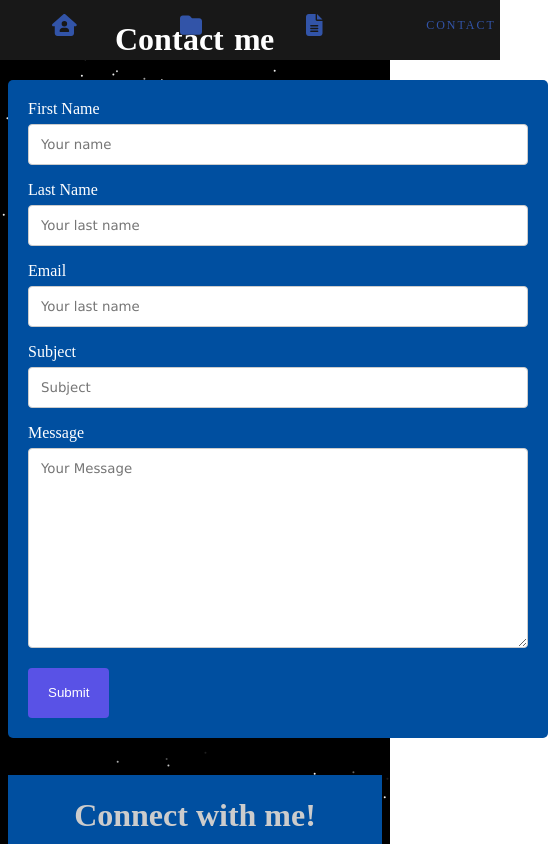
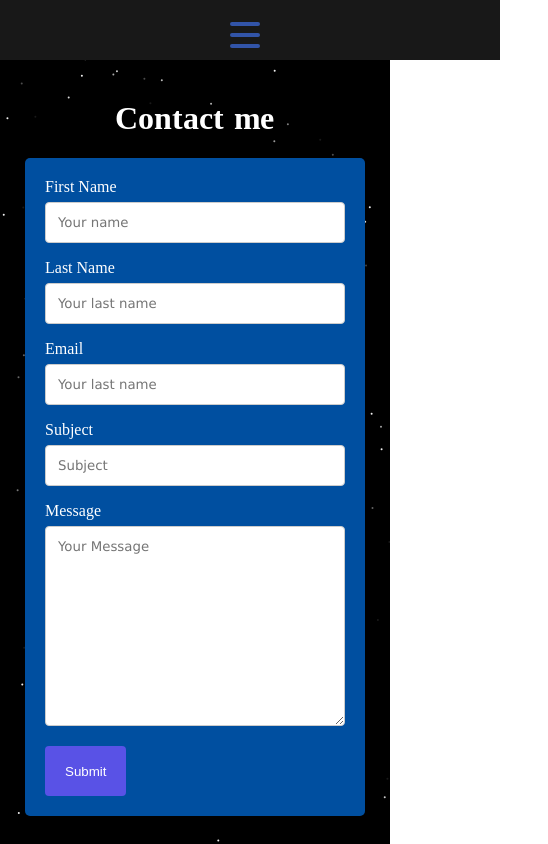
Before and after one commit to ShirvanyanKaren/My-React-Portfolio, a React (Vite) app: page /Contact in a window 390 px wide. Shown: the top 844 px of the page, 548 px wide, since content can reach past the window. Built offline with nearby package versions, Linux system fonts and the light colour scheme.

Commit message:
mobile interface and burger menu

```diff
--- a/src/components/Nav/Nav.jsx
+++ b/src/components/Nav/Nav.jsx
@@ -1,38 +1,55 @@
-import { FontAwesomeIcon } from '@fortawesome/react-fontawesome'
-import './Nav.scss'
-import { NavLink, useLocation } from 'react-router-dom'
+import { FontAwesomeIcon } from '@fortawesome/react-fontawesome';
+import './Nav.scss';
+import { NavLink, useLocation } from 'react-router-dom';
+import { useState } from 'react';
 
-import { faHomeUser,faEnvelope, faFolder, faFileAlt } from '@fortawesome/free-solid-svg-icons'
-
-
+import { faHomeUser, faEnvelope, faFolder, faFileAlt } from '@fortawesome/free-solid-svg-icons';
 
 const Navbar = () => {
+  const currentPage = useLocation().pathname;
+  const [isMenuOpen, setIsMenuOpen] = useState(false);
 
-    const currentPage = useLocation().pathname;
-
-
+  const toggleMenu = () => {
+    setIsMenuOpen(!isMenuOpen);
+  };
 
   return (
-
-
-        <div className='nav-bar'>
+    <div className={`nav-bar${isMenuOpen ? ' open' : ''}`}>
       <nav>
-        <NavLink exact="true"  className={currentPage === '/' ? 'about-active' : 'about-link'} to="/" >
+        <NavLink exact="true" className={currentPage === '/' ? 'about-active' : 'about-link'} to="/">
           <FontAwesomeIcon icon={faHomeUser} color="#4d4d4e" />
         </NavLink>
-        <NavLink exact="true" className={currentPage === '/Portfolio' ? 'portfolio-active' : 'portfolio-link'} to="/Portfolio" >
+        <NavLink
+          exact="true"
+          className={currentPage === '/Portfolio' ? 'portfolio-active' : 'portfolio-link'}
+          to="/Portfolio"
+        >
           <FontAwesomeIcon icon={faFolder} color="#4d4d4e" />
         </NavLink>
-        <NavLink exact="true" className={currentPage === '/Resume' ? 'resume-active' : 'resume-link'} to="/Resume" >
+        <NavLink
+          exact="true"
+          className={currentPage === '/Resume' ? 'resume-active' : 'resume-link'}
+          to="/Resume"
+        >
           <FontAwesomeIcon icon={faFileAlt} color="#4d4d4e" />
         </NavLink>
-        <NavLink exact="true" className={currentPage === '/Contact' ? 'contact-active' : 'contact-link'} to="/Contact" >
+        <NavLink
+          exact="true"
+          className={currentPage === '/Contact' ? 'contact-active' : 'contact-link'}
+          to="/Contact"
+        >
           <FontAwesomeIcon exact="true" icon={faEnvelope} color="#4d4d4e" />
         </NavLink>
+        <div className="burger-nav" onClick={toggleMenu}>
+          <div className={`burger-menu${isMenuOpen ? ' open' : ''}`}>
+            <div className="burger-bar"></div>
+            <div className="burger-bar"></div>
+            <div className="burger-bar"></div>
+          </div>
+        </div>
       </nav>
-        </ div>
-
-)
-}
+    </div>
+  );
+};
 
 export default Navbar;
--- a/src/components/Nav/Nav.scss
+++ b/src/components/Nav/Nav.scss
@@ -1,4 +1,5 @@
 .nav-bar {
+
   background: #181818;
   width: 100%;
   height: 60px;
@@ -115,7 +116,7 @@
           content: "RESUME";
         }
       }
-      &:last-child {
+      &:nth-child(4) {
         &:after {
           content: "CONTACT";
         }
@@ -123,30 +124,142 @@
     }
   }
 }
+.burger-nav{
+  display: none;
+}
 
-.active-linkerdinker {
-  color: #32a865;
-  svg {
-    opacity: 0;
+
+
+@media only screen and (max-width: 900px ){
+
+
+
+
+
+  .nav-bar svg {
+    display: none;
+  }
+  .nav-bar nav a{
+    display: none;
+  }
+
+  .burger-nav{
+    display: flex;
+    justify-content: flex-end;
+    align-items: center;
+    margin-right: 10px;
+    margin-top: 10px;
+    z-index: 11;
+  }
+
+
+   .nav-bar.open {
+    animation:  0.5s fadeIn forwards;
+    height: 100%;
+    width: 30%;
+    min-width: 300px;
+    position: fixed;
+    top: 0;
+    left: 0;
+    bottom: 0;
+    z-index: 10;
+
+
+
+   nav{
+    flex-direction: column;
+    align-items: center;
+    justify-content: space-evenly;
+    height: 100%;
+    width: 100%;
+    background-color: #181818;
+    position: absolute;
+    top: 0;
+    transition: 850ms;
+
+    a{
+      display: block;
+      font-size: 30px;
+      text-decoration: none;
+      transition: color 0.3s;
+      svg {
+        margin-right: 10px;
+      }
+      &:hover {
+        color: #3254a8;
+      }
+    }
+    svg {
+      display: block
+    }
 
   }
-  &:after {
-    opacity: 1;
+
+  .burger-nav{
+    display: block;
+
   }
 
+
+}
 }
 
-.active-linkerdinker {
-  color: #32a865;
-  a {
-    color: #32a865;
+.burger-menu {
+
+  cursor: pointer;
+  display: flex;
+  flex-direction: column;
+  justify-content: space-between;
+  align-items: flex-end; // Align the burger menu bars to the right
+  height: 30px;
+  width: 30px;
+  z-index: 11;
+  &.open {
+    .burger-bar:nth-child(1) {
+      transform: rotate(45deg) translate(3px, 3px);
+    }
+    .burger-bar:nth-child(2) {
+      opacity: 0;
+    }
+    .burger-bar:nth-child(3) {
+      transform: rotate(-45deg) translate(3px, -3px);
+    }
   }
-  svg {
-    color: #32a865;
+  .burger-bar {
+    height: 4px;
+    width: 30px;
+    background-color: #3254a8;
+    border-radius: 0.5em;
+    margin: 2px 0;
+    transition: transform 0.3s, opacity 0.3s;
+  }
+}
 
-  }
-  &:after {
-    opacity: 1;
+.menu {
+  display: none;
+  width: 250px;
+  height: 100%;
+  background-color: #181818;
+  position: fixed;
+  top: 0;
+  z-index: 10;
+  overflow-x: hidden;
+  transition: left 0.3s ease-in-out;
+  &.open {
+    left: 0;
   }
 
+  a {
+    display: block;
+    padding: 15px;
+    color: #4d4d4e;
+    text-decoration: none;
+    transition: color 0.3s;
+    svg {
+      margin-right: 10px;
+    }
+    &:hover {
+      color: #3254a8;
+    }
+  }
 }
--- a/src/pages/About/About.scss
+++ b/src/pages/About/About.scss
@@ -179,3 +179,44 @@
         }
     }
 }
+//media query for 1200px
+@media only screen and (max-width: 1200px){
+    .about-footer{
+        margin-top: 30%;
+
+        right: 0;
+        bottom: 0;
+
+    }
+    .about-me {
+        margin-top: 20%;
+        display: block;
+    }
+    .footer
+    .myImage {
+        margin-top: 10%;
+        justify-content: center;
+    }
+    .summary{
+        width: 100%;
+        margin-left: 0;
+    }
+    // move the cube all the way to the bottom
+    .stage-cube-cont{
+        width: 100%;
+        height: 110%;
+        margin-top: 10%;
+        margin-left: 0;
+        margin-right: 0;
+        padding-top: 0;
+        right: 0;
+        top: 0;
+    }
+    .cubespinner{
+        margin-top: 5%;
+        margin-left: 50%;
+        width: 100%;
+        height: 110%;
+    }
+
+}
--- a/src/pages/Contact/Contact.jsx
+++ b/src/pages/Contact/Contact.jsx
@@ -62,6 +62,7 @@ const Contact = () => {
 
   return (
     <>
+    <div className="contact-container">
       <div className="heading">
         <h1>
           <AnimatedLetters
@@ -142,6 +143,7 @@ const Contact = () => {
           </div>
         </form>
       </div>
+    </div>
       <Footer />
     </>
   );
--- a/src/pages/Contact/Contact.scss
+++ b/src/pages/Contact/Contact.scss
@@ -75,3 +75,86 @@ button {
   animation: fadeInUp 2s;
 
 }
+//create media query for mobile
+@media only screen and (max-width: 1400px) {
+
+//fix the top margin for the heading
+.contact-container {
+  margin-top: 100px;
+}
+}
+
+//create media query for tablet
+@media only screen and (max-width: 1000px) {
+  .contact {
+    width: 400px;
+  }
+  .contact-container {
+    margin-top: 100px;
+  }
+  .heading {
+    margin-top: 10%;
+    margin-bottom: 0;
+    color: white;
+    text-align: center;
+    animation: fadeInUp 2s;
+  }
+  .submission {
+    display: flex;
+    height: 50px;
+    .success {
+      display: flex;
+      flex-direction: row;
+      align-items: center;
+      animation: fadeInUp 2s;
+      width: 70%;
+      margin-left: 10px;
+    }
+    svg {
+      color: rgb(154, 233, 165);
+      width: 30px;
+    }
+  }
+  .success-text {
+    color: rgb(154, 233, 165);
+    margin-left: 1px;
+
+  }
+}
+
+//create media query for mobile
+@media only screen and (max-width: 700px) {
+  .contact {
+    width: 300px;
+  }
+  .contact-container {
+    margin-top: 100px;
+  }
+  .heading {
+    margin-top: 10%;
+    margin-bottom: 0;
+    color: white;
+    text-align: center;
+    animation: fadeInUp 2s;
+  }
+  .submission {
+    display: flex;
+    height: 50px;
+    .success {
+      display: flex;
+      flex-direction: row;
+      align-items: center;
+      animation: fadeInUp 2s;
+      width: 70%;
+      margin-left: 10px;
+    }
+    svg {
+      color: rgb(154, 233, 165);
+      width: 30px;
+    }
+  }
+  .success-text {
+    color: rgb(154, 233, 165);
+    margin-left: 1px;
+  }
+}
--- a/src/pages/Portfolio/Portfolio.scss
+++ b/src/pages/Portfolio/Portfolio.scss
@@ -5,5 +5,5 @@
 
 }
 .heading {
-    margin-top: 5%;
+    margin-top: 10%;
 }
```
Lines whose indentation alone changed are shown as unchanged.
